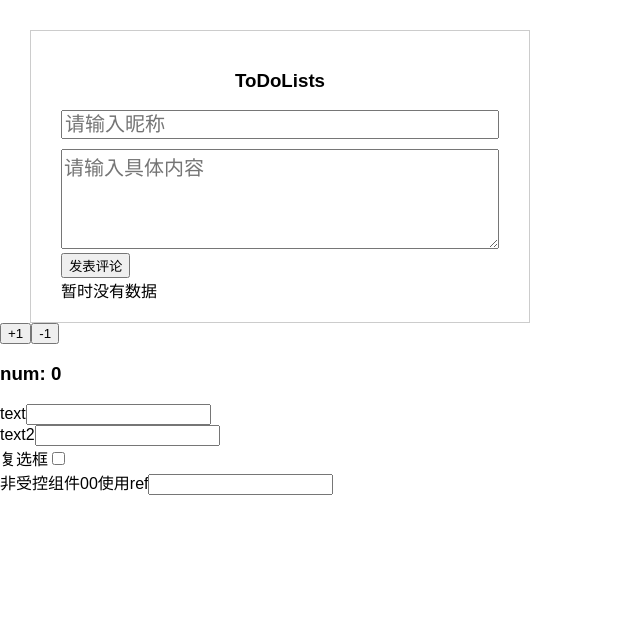
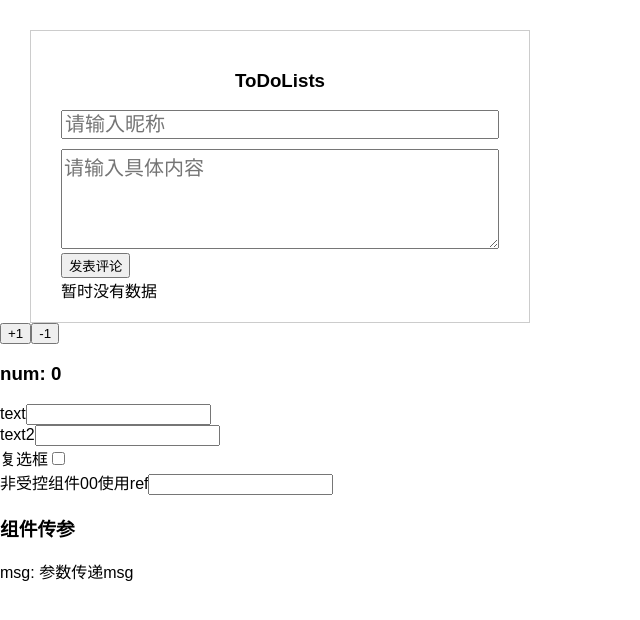
Before and after one commit to bifjhh/React-growth-process, a React (Create React App) app in the folder demo_03_component/: page / in a window 1280 px wide. Shown: the top 620 px of the page, without its empty margins (0-640 px from the left). Built offline with nearby package versions, Linux system fonts and the light colour scheme.

Commit message:
faet: 组件通过`props`传参

```diff
--- /dev/null
+++ b/demo_03_component/src/Props.js
@@ -0,0 +1,30 @@
+import React, { Component } from "react";
+
+// const Props = props => {
+//   return (
+//     <div>
+//       <h3>组件传参</h3>
+//       msg: {props.msg}
+//     </div>
+//   );
+// };
+
+class Props extends Component {
+  constructor(params) {
+    super(params);
+    this.state = {
+      msg: params.msg || '暂无'
+    }
+  }
+
+  render() {
+    return (
+      <div>
+        <h3>组件传参</h3>
+        msg: {this.state.msg}
+      </div>
+    );
+  }
+}
+
+export default Props;
--- a/demo_03_component/src/index.js
+++ b/demo_03_component/src/index.js
@@ -4,6 +4,8 @@ import ReactDOM from 'react-dom';
 import NewClassCmp from './Hello';
 import FormInput from './Form';
 import ToDoLists from './ToDoLists';
+import Props from './Props';
+
 import './index.css';
 
 ReactDOM.render(
@@ -11,6 +13,7 @@ ReactDOM.render(
     <ToDoLists  />
     <NewClassCmp  />
     <FormInput  />
+    <Props msg={'参数传递msg'} />
   </div>,
   document.getElementById('root')
 );
```
Also changed, not shown: 1 other file (tests, documents, lock files or other folders).
